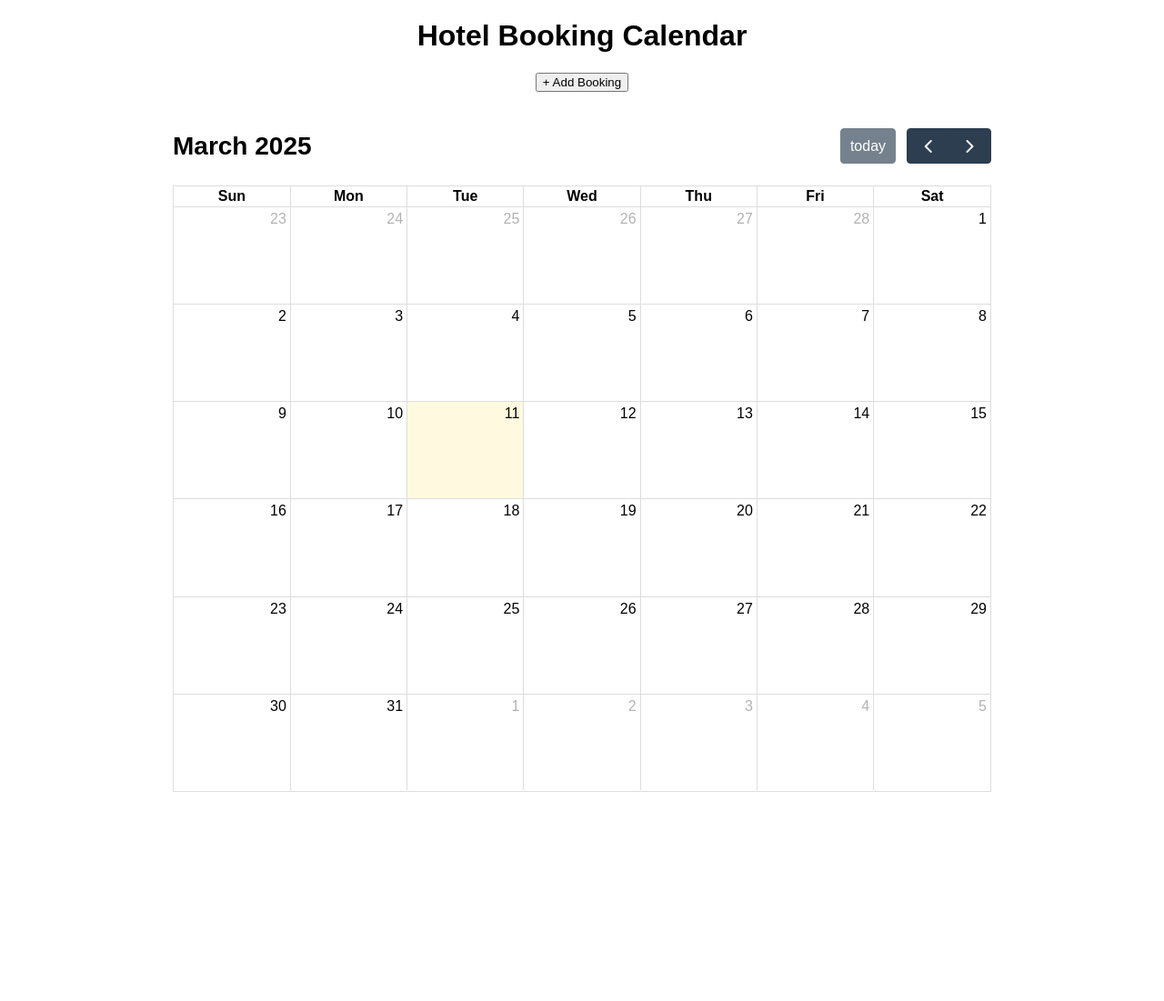
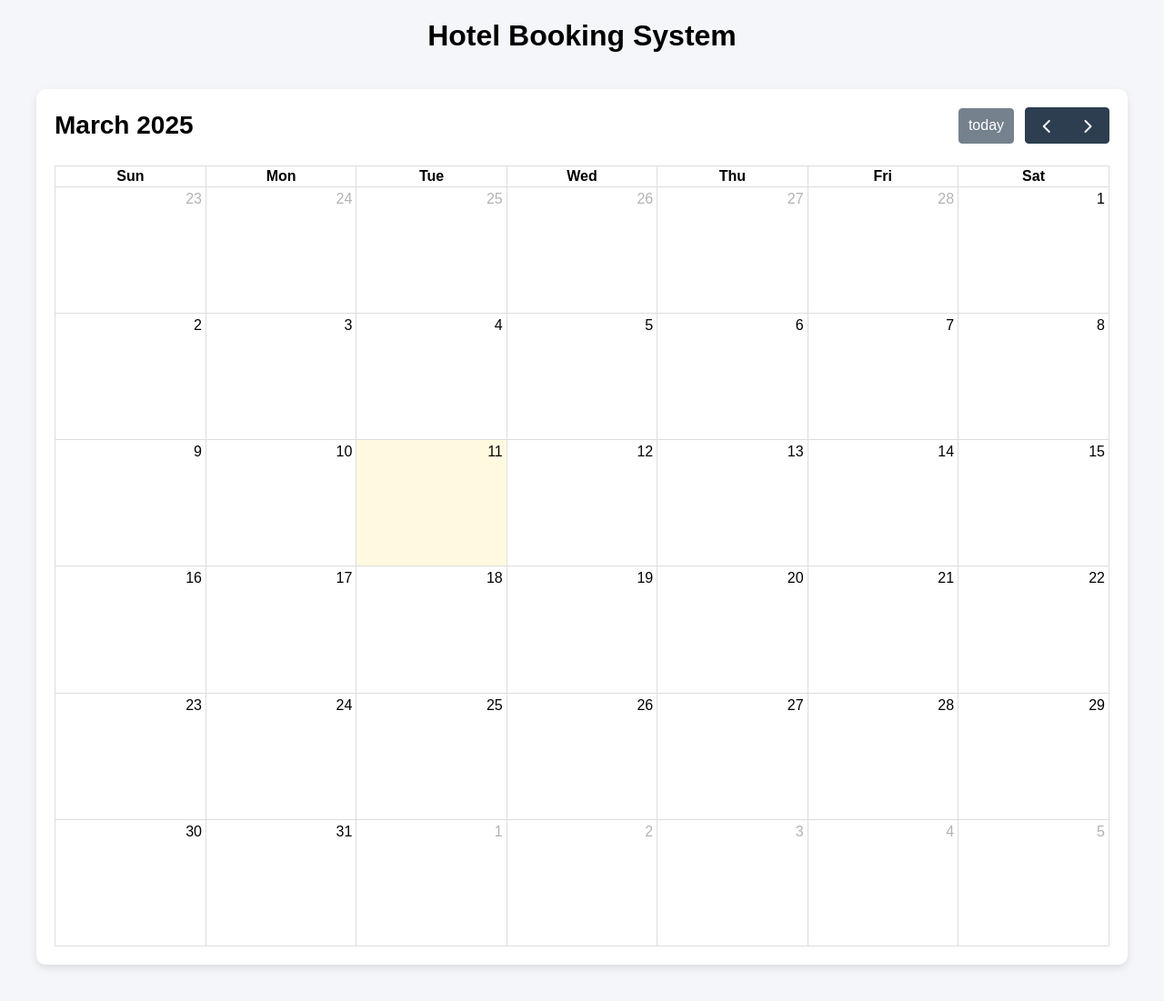
Before and after one commit to MatchaPL/hotel, a Flask app: page / in a window 1280 px wide. Shown: the whole page at 91% size. Before the commit the page ends 871 px from the top, so only its background shows below. Run offline with Flask 3, Linux system fonts and the light colour scheme; data that the repository does not hold is empty; some libraries are stand-ins or nearby versions.

Commit message:
Update index.html

```diff
--- a/templates/index.html
+++ b/templates/index.html
@@ -4,16 +4,12 @@
     <meta charset="UTF-8">
     <meta name="viewport" content="width=device-width, initial-scale=1.0">
     <title>Hotel Booking Calendar</title>
-    <link href="https://cdn.jsdelivr.net/npm/fullcalendar@5.10.1/main.min.css" rel="stylesheet">
+    <link rel="stylesheet" href="https://cdn.jsdelivr.net/npm/fullcalendar@5.10.1/main.min.css">
     <script src="https://cdn.jsdelivr.net/npm/fullcalendar@5.10.1/main.min.js"></script>
     <script src="https://cdn.jsdelivr.net/npm/jquery/dist/jquery.min.js"></script>
-    <script src="https://cdn.jsdelivr.net/npm/moment/moment.min.js"></script>
-    <script src="https://cdn.jsdelivr.net/npm/fullcalendar@5.10.1/locales-all.min.js"></script>
-
     <style>
-        body { font-family: Arial, sans-serif; }
-        #calendar { max-width: 900px; margin: 40px auto; }
-        .fc-daygrid-day { cursor: pointer; }
+        body { font-family: Arial, sans-serif; background-color: #f4f6f9; }
+        #calendar { max-width: 1200px; margin: 40px auto; background: #fff; padding: 20px; border-radius: 10px; box-shadow: 0 4px 8px rgba(0, 0, 0, 0.1); }
         #bookingDetails { display: none; background: #fff; border: 2px solid #4CAF50; padding: 20px; position: absolute; top: 20%; left: 35%; width: 30%; box-shadow: 0 4px 8px rgba(0, 0, 0, 0.2); border-radius: 10px; z-index: 1000; }
         #bookingDetails h2 { text-align: center; color: #4CAF50; }
         #bookingDetails button { margin-top: 10px; width: 100%; background-color: #ff4d4d; color: #fff; border: none; padding: 8px 0; cursor: pointer; border-radius: 5px; }
@@ -22,8 +18,7 @@
 </head>
 <body>
 
-    <h1 style="text-align: center;">Hotel Booking Calendar</h1>
-    <button onclick="openBookingForm()" style="display: block; margin: 0 auto;">+ Add Booking</button>
+    <h1 style="text-align: center;">Hotel Booking System</h1>
     <div id="calendar"></div>
 
     <div id="bookingDetails">
```
